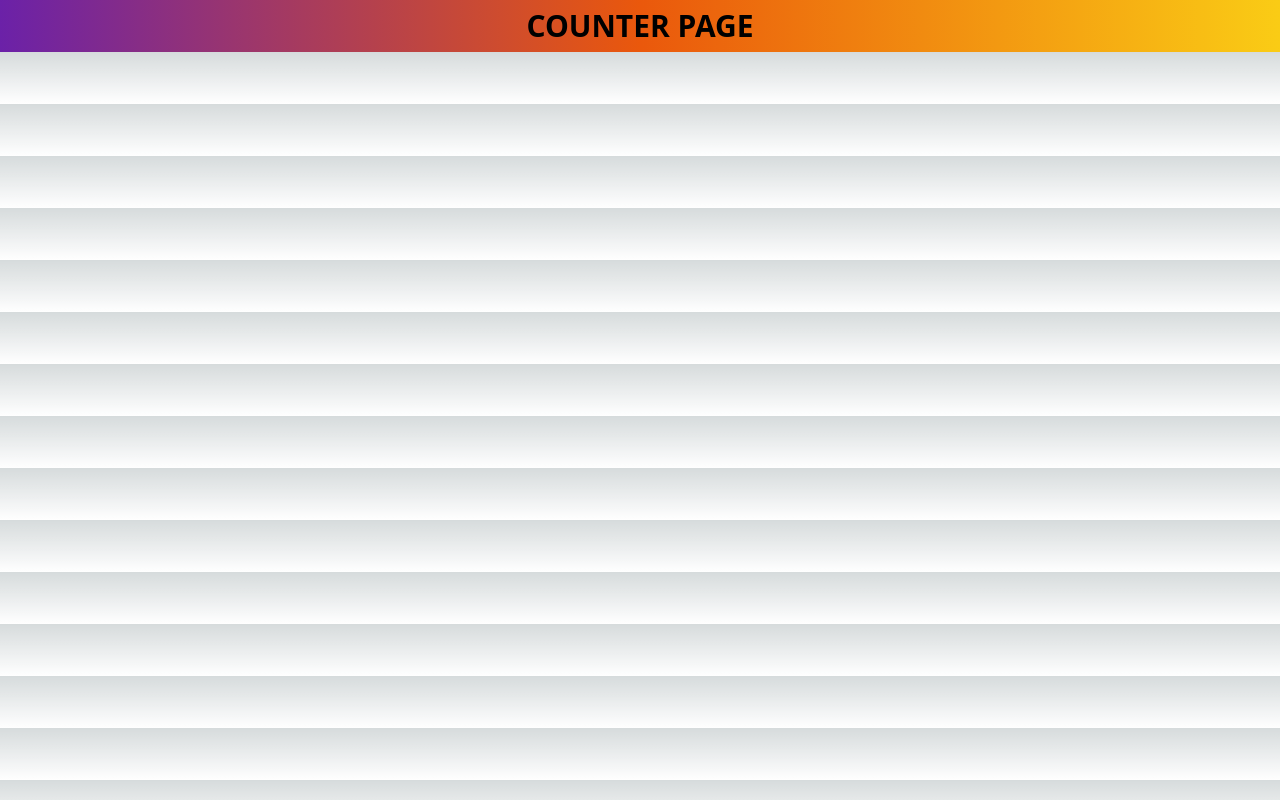
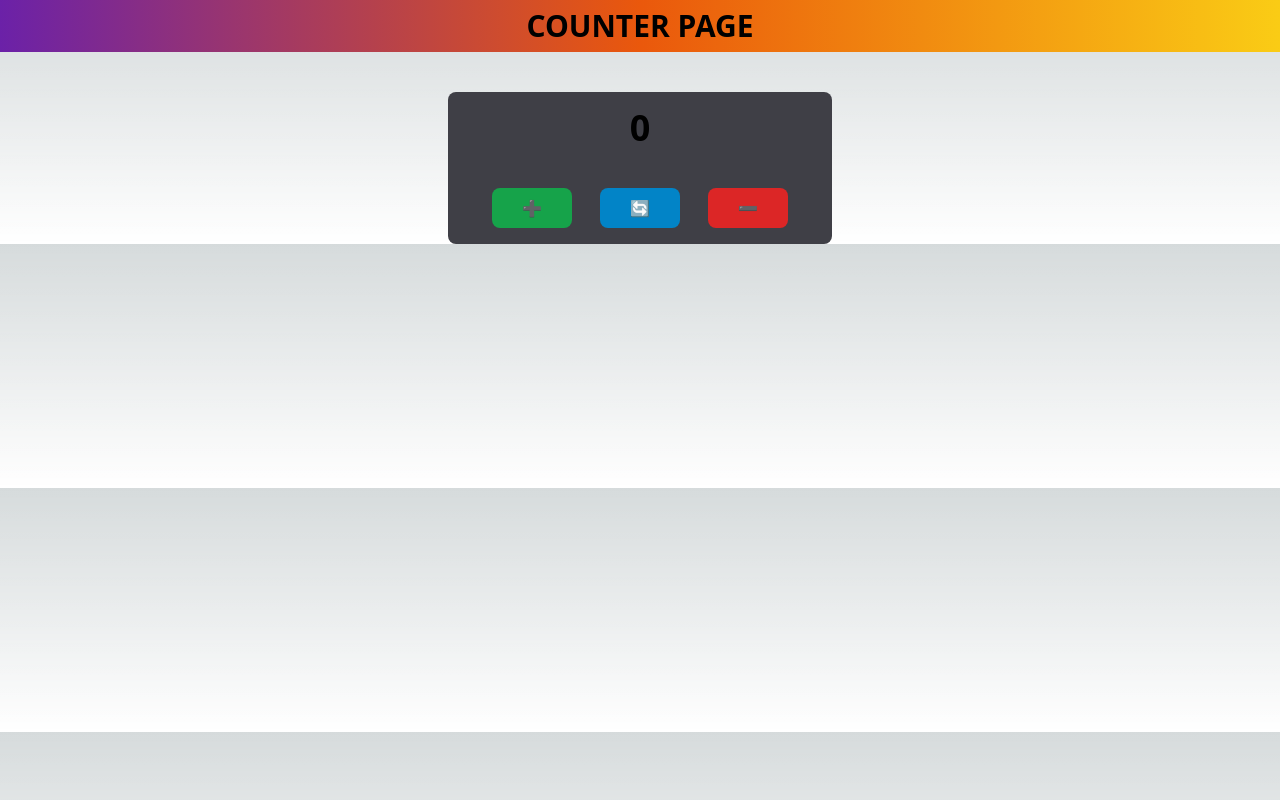
Before and after one commit to PouryaSoleimani/REDUX, a Next.js app: page /counter in a window 1280 px wide. Built offline with nearby package versions, Linux system fonts and the light colour scheme.

Commit message:
'counter

```diff
--- a/pages/counter.tsx
+++ b/pages/counter.tsx
@@ -3,14 +3,20 @@ import React from 'react'
 
 const CounterPage = () => {
   return (
-    <>
+    <section className='flex flex-col '>
       <div>
         <h1 className='bg-gradient-to-r from-purple-800 via-orange-600 to-yellow-400 text-3xl font-extrabold py-2 text-center'>COUNTER PAGE</h1>
       </div>
-      <div id="Container">
 
+      <div id="Container" className='bg-zinc-700 rounded-lg min-w-[30%] min-h-[70%] mt-10 mx-auto flex flex-col items-center justify-center'>
+        <h1 className='text-4xl font-extrabold mt-4'>0</h1>
+        <div className='flex items-center justify-center space-x-7 mt-10 mb-4'>
+          <button className='w-20 h-10 bg-green-600 rounded-lg'>➕</button>
+          <button className='w-20 h-10 bg-sky-600 rounded-lg'>🔄</button>
+          <button className='w-20 h-10 bg-red-600 rounded-lg'>➖</button>
+        </div>
       </div>
-    </>
+    </section>
   )
 }
 
```
